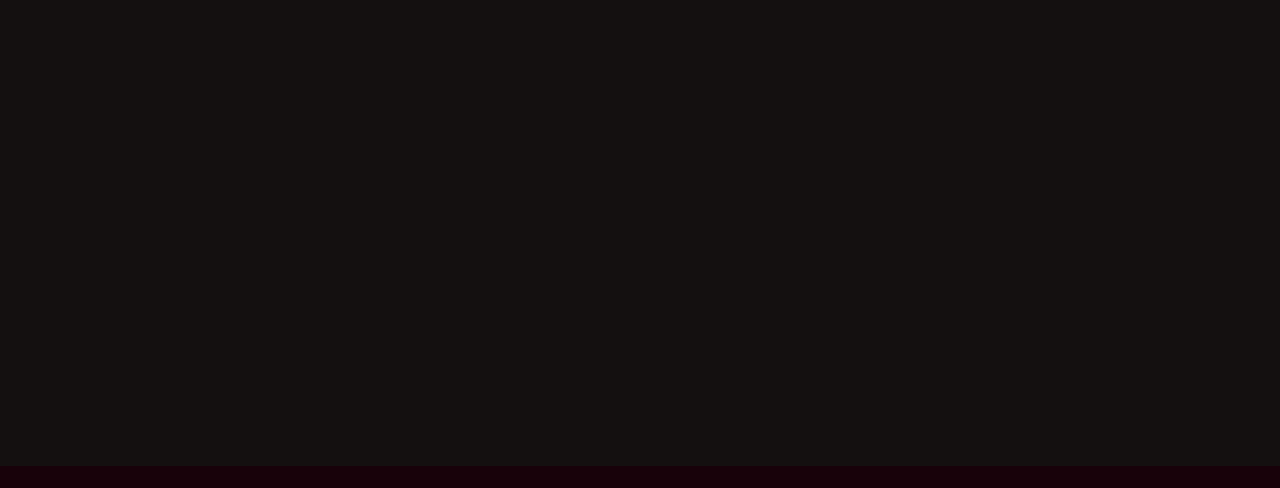
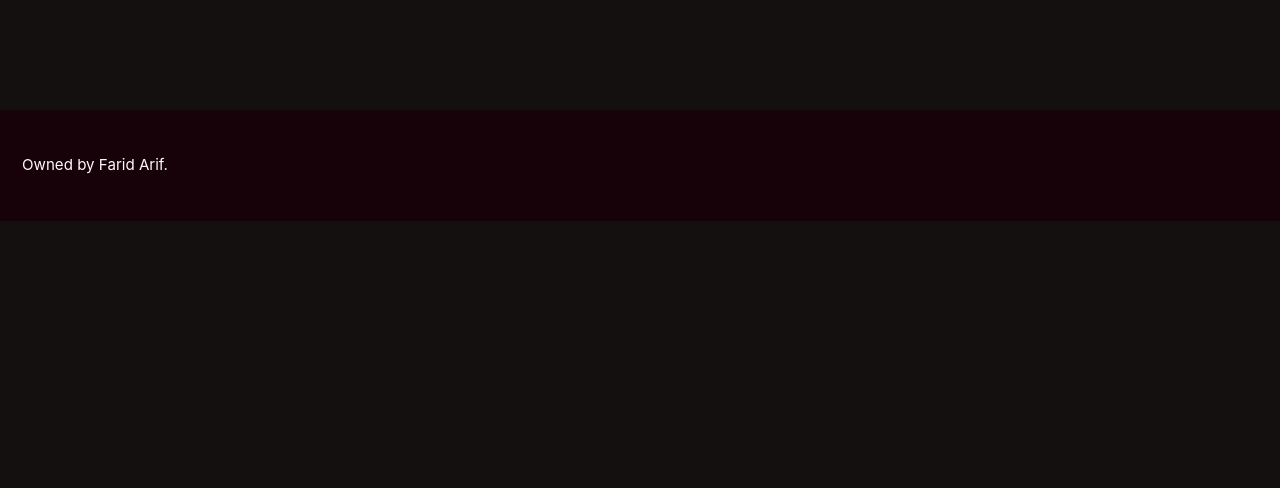
Before and after one commit to faridarif/faridarif.github.io, a Jekyll site: the page built from index.html, in a window 1280 px wide and 1400 px high, scrolled down 270 px. Shown: the part 909-1397 px from the top of the window. Built offline with Jekyll 4.4.1, drawn with Linux system fonts in a browser that asks for light colours; cached includes are drawn as plain includes; the list of posts is cut into pages by our own code.

Commit message:
Update _footer.scss

```diff
--- a/_sass/minimal-mistakes/_footer.scss
+++ b/_sass/minimal-mistakes/_footer.scss
@@ -8,7 +8,7 @@
   margin-left: 0;
   margin-right: 0;
   width: 100%;
-  margin-top: 40em;
+  margin-top: 0em;
   color: $muted-text-color;
   -webkit-animation: $intro-transition;
   animation: $intro-transition;
```
